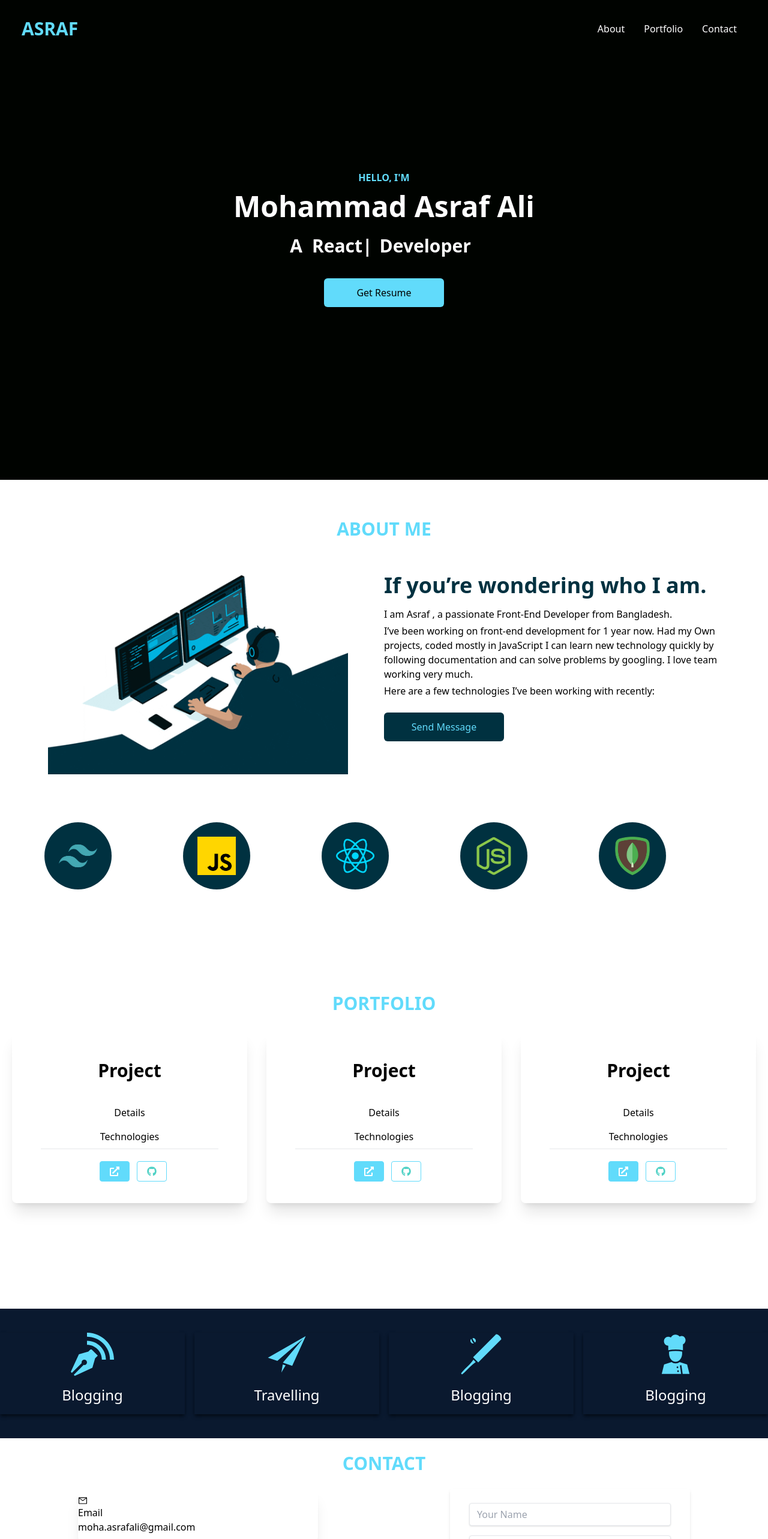
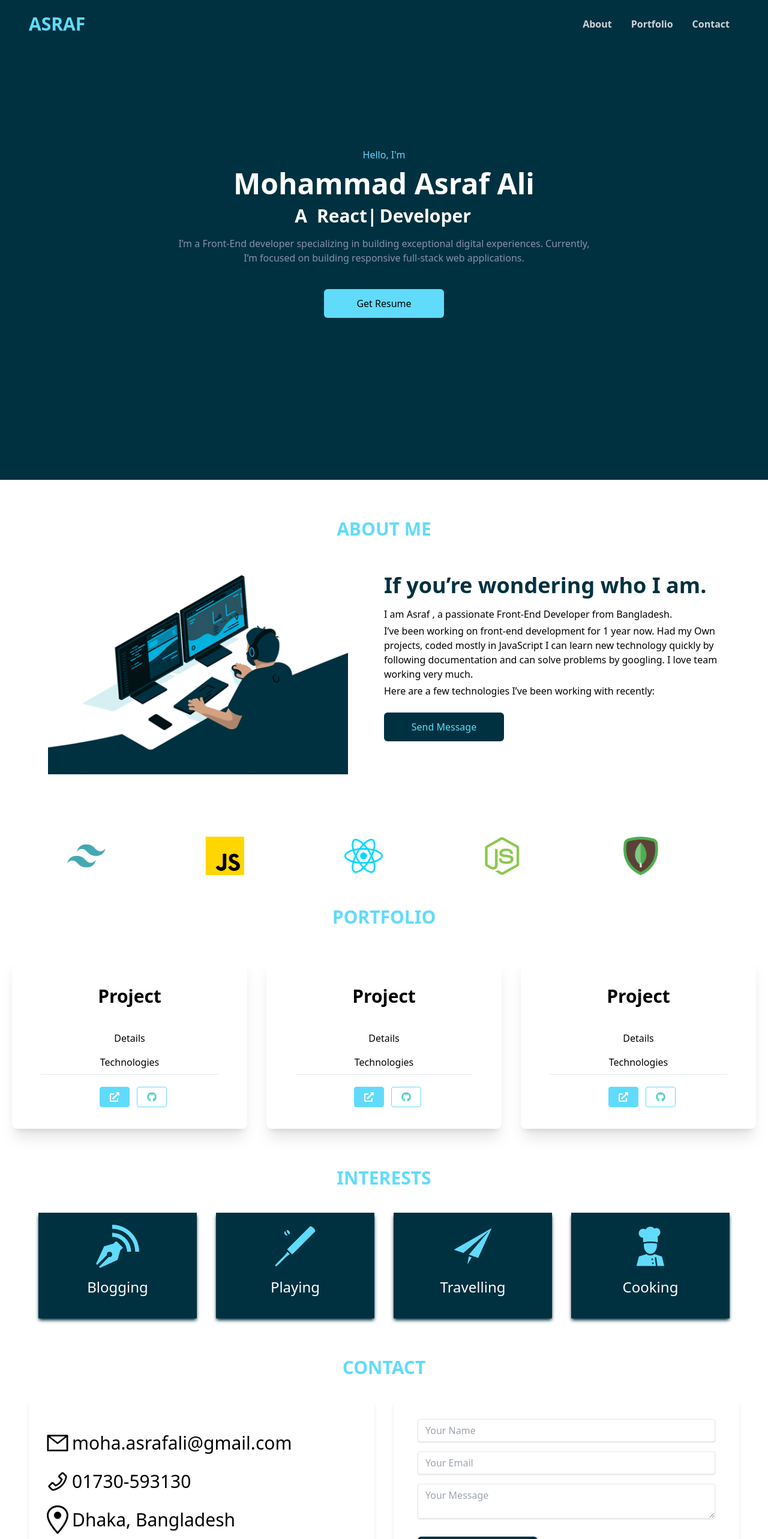
Before and after one commit to asrafaliii/portfolio, a React (Create React App) app: page / in a window 1280 px wide. Shown: the top 2566 px of the page at 60% size. Built offline with nearby package versions, Linux system fonts and the light colour scheme.

Commit message:
update 1.0

```diff
--- a/package.json
+++ b/package.json
@@ -10,6 +10,7 @@
     "react-dom": "^18.2.0",
     "react-icons": "^4.4.0",
     "react-scripts": "5.0.1",
+    "react-scroll": "^1.8.7",
     "react-slick": "^0.29.0",
     "react-typed": "^1.2.0",
     "slick-carousel": "^1.8.1",
--- a/src/components/About.js
+++ b/src/components/About.js
@@ -3,7 +3,7 @@ import Gif from "../assets/giphy.gif";
 
 const About = () => {
   return (
-    <div className="w-full bg-white py-16 px-4 mb-0">
+    <div name="about" className="w-full bg-white py-16 px-4 mb-0">
       <p className="text-[#61dbfb] text-center font-bold md:text-3xl sm:text-4xl ">
         ABOUT ME
       </p>
--- a/src/components/Contact.js
+++ b/src/components/Contact.js
@@ -4,32 +4,28 @@ import { GoLocation } from "react-icons/go";
 
 const Contact = () => {
   return (
-    <div className="w-full bg-white py-6 px-4">
+    <div name="contact" className="px-12 mt-6">
       <p className="text-[#61dbfb] font-bold text-center md:text-3xl sm:text-4xl ">
         CONTACT
       </p>
-      <div className="max-w-[1240px] mx-auto grid md:grid-cols-2 py-6">
-        <div className="text-white w-[400px] mx-auto">
-          <div className="w-full bg-white text-black shadow-xl flex flex-col py-3 rounded-lg">
-            <AiOutlineMail />
-            <h1>Email</h1>
-            <p>moha.asrafali@gmail.com</p>
+      <div className="mt-5">
+        <div className="max-w-[1240px] mx-auto grid md:grid-cols-2 gap-8">
+          <div className="shadow-md w-full flex flex-col gap-y-4 px-6 py-12 my-4 rounded-lg hover:shadow-xl">
+            <div className="flex justify-start items-center">
+              <AiOutlineMail className="text-5xl font-bold px-1" />
+              <p className="text-3xl">moha.asrafali@gmail.com</p>
+            </div>
+            <div className="flex justify-start items-center ">
+              <AiOutlinePhone className="text-5xl font-bold px-1" />
+              <p className="text-3xl">01730-593130</p>
+            </div>
+            <div className="flex justify-start items-center ">
+              <GoLocation className="text-5xl font-bold px-1" />
+              <p className="text-3xl">Dhaka, Bangladesh</p>
+            </div>
           </div>
-          <div className="w-full bg-white text-black shadow-xl flex flex-col p-4 my rounded-lg ">
-            <GoLocation />
-            <h1>Adress</h1>
-            <p>Dhaka, Bangladesh</p>
-          </div>
-          <div className="w-full bg-white text-black shadow-xl flex flex-col p-4 my rounded-lg ">
-            <AiOutlinePhone />
-            <h1>Phone</h1>
-            <p>01730593130</p>
-          </div>
-        </div>
-
-        <div className="flex flex-col justify-center">
-          <div class=" w-[400px] mx-auto ">
-            <form class="bg-white shadow-md rounded px-8 pt-6 pb-8 mb-4">
+          <div className="shadow-md w-full flex flex-col p-4 my-4 rounded-lg hover:shadow-xl">
+            <form className="px-6 py-4">
               <div class="mb-4">
                 <input
                   class="shadow appearance-none border rounded w-full py-2 px-3 text-gray-700 leading-tight focus:outline-none focus:shadow-outline"
@@ -48,12 +44,12 @@ const Contact = () => {
               </div>
               <div class="mb-6">
                 <textarea
-                  class="textarea shadow appearance-none border rounded w-full py-2 px-3 text-gray-700 leading-tight focus:outline-none focus:shadow-outline"
+                  class="textarea shadow appearance-none border rounded w-full h-30 py-2 px-3 text-gray-700 leading-tight focus:outline-none focus:shadow-outline"
                   placeholder="Your Message"
                 />
               </div>
               <div class="flex items-center justify-between">
-                <button className="bg-[#003140] text-[#61dbfb] w-[200px] rounded-md font-medium my-6 mx-auto md:mx-0 py-3">
+                <button className="bg-[#003140] text-[#61dbfb] w-[200px] rounded-md font-medium my- mx-auto md:mx-0 py-3">
                   Send Message
                 </button>
               </div>
@@ -66,3 +62,63 @@ const Contact = () => {
 };
 
 export default Contact;
+
+/*
+
+
+<div className="px-12">
+      <p className="text-[#61dbfb] font-bold text-center md:text-3xl sm:text-4xl ">
+        CONTACT
+      </p>
+      <div className="w-full h-full mx-auto flex flex-col justify-center">
+        <div className=" grid grid-cols-1 sm:grid-cols-2 gap-8 text-center px-4 py-10">
+          <div className="shadow-md bg-red-500 p-5 px-12 ">
+            <div className="flex justify-start items-center hover:scale-110 duration-500">
+              <AiOutlineMail className="text-6xl font-bold px-1 sm:text-4xl" />
+              <p className="text-3xl">moha.asrafali@gmail.com</p>
+            </div>
+            <div className="flex justify-start items-center hover:scale-110 duration-500">
+              <AiOutlinePhone className="text-6xl font-bold px-1" />
+              <p className="text-3xl">01730-593130</p>
+            </div>
+            <div className="flex justify-start items-center hover:scale-110 duration-500">
+              <GoLocation className="text-6xl font-bold px-1" />
+              <p className="text-3xl">Dhaka, Bangladesh</p>
+            </div>
+          </div>
+          <div className="shadow-md p-5 bg-red-500">
+            <form className="px-6 py-4">
+              <div class="mb-4">
+                <input
+                  class="shadow appearance-none border rounded w-full py-2 px-3 text-gray-700 leading-tight focus:outline-none focus:shadow-outline"
+                  id="name"
+                  type="text"
+                  placeholder="Your Name"
+                />
+              </div>
+              <div class="mb-4">
+                <input
+                  class="shadow appearance-none border rounded w-full py-2 px-3 text-gray-700 leading-tight focus:outline-none focus:shadow-outline"
+                  id="email"
+                  type="text"
+                  placeholder="Your Email"
+                />
+              </div>
+              <div class="mb-6">
+                <textarea
+                  class="textarea shadow appearance-none border rounded w-full h-30 py-2 px-3 text-gray-700 leading-tight focus:outline-none focus:shadow-outline"
+                  placeholder="Your Message"
+                />
+              </div>
+              <div class="flex items-center justify-between">
+                <button className="bg-[#003140] text-[#61dbfb] w-[200px] rounded-md font-medium my- mx-auto md:mx-0 py-3">
+                  Send Message
+                </button>
+              </div>
+            </form>
+          </div>
+        </div>
+      </div>
+    </div>
+
+*/
--- a/src/components/Footer.js
+++ b/src/components/Footer.js
@@ -3,7 +3,7 @@ import { FaFacebook, FaLinkedin, FaGithub } from "react-icons/fa";
 
 const Footer = () => {
   return (
-    <footer class="footer footer-center text-center p-5 ">
+    <footer class="footer footer-center text-center p-5 bg-[#003140] ">
       <div className="flex justify-center text-3xl text-white mb-3">
         <a href="https://github.com/asrafaliii" target="_blank">
           <FaGithub size={30} style={{ marginRight: "1rem" }} />
--- a/src/components/Hero.js
+++ b/src/components/Hero.js
@@ -3,7 +3,52 @@ import Typed from "react-typed";
 
 const Hero = () => {
   return (
-    <div className="text-white">
+    <div name="home" className="w-full h-screen bg-[#003140]">
+      <div className="max-w-[1000px] mx-auto px-8 flex flex-col justify-center h-full">
+        <p className="text-[#61dbfb] text-center">Hello, I'm</p>
+        <h1 className="md:text-5xl text-center text-white sm:text-7xl text-5xl font-bold md:py-3">
+          Mohammad Asraf Ali
+        </h1>
+        <div className="flex justify-center items-center">
+          <p className="md:text-3xl text-white  sm:text-4xl text-xl font-bold">
+            A
+          </p>
+          <Typed
+            className="md:text-3xl text-white  sm:text-4xl text-xl font-bold md:pl-4 pl-2"
+            strings={["Front-End", "React", "Web"]}
+            typeSpeed={120}
+            backSpeed={140}
+            loop
+          />
+          <p className="md:text-3xl text-white  sm:text-4xl text-xl px-1 font-bold">
+            Developer
+          </p>
+        </div>
+        <p className="text-[#8892b0] py-4 mx-w[700px] text-center">
+          I’m a Front-End developer specializing in building exceptional digital
+          experiences. Currently, <br /> I’m focused on building responsive
+          full-stack web applications.
+        </p>
+        <div className="text-center">
+          <button className="bg-[#61dbfb] w-[200px] rounded-md font-medium my-6 mx-auto py-3 text-black">
+            <a
+              href="https://drive.google.com/file/d/14g6xqw7fh2h3CnhsXPdfAhoSO6mXKXWS/view?usp=sharing"
+              target="_blank"
+              download
+            >
+              Get Resume
+            </a>
+          </button>
+        </div>
+      </div>
+    </div>
+  );
+};
+
+export default Hero;
+
+/*
+<div className="text-white">
       <div className="max-w-[800px] mt-[-96px] w-full h-screen mx-auto text-center flex flex-col justify-center">
         <p className="text-[#61dbfb] font-bold sm:mt-5">HELLO, I'M</p>
         <h1 className="md:text-5xl sm:text-7xl text-4xl font-bold md:py-3">
@@ -27,7 +72,5 @@ const Hero = () => {
         </button>
       </div>
     </div>
-  );
-};
 
-export default Hero;
+*/
--- a/src/components/Interest.js
+++ b/src/components/Interest.js
@@ -4,24 +4,27 @@ import { GiPaperPlane, GiCricketBat, GiCook } from "react-icons/gi";
 
 const Interest = () => {
   return (
-    <div className=" ">
-      <div className="w-full h-full bg-[#0a192f]  mx-auto  flex flex-col justify-center mt-0">
-        <div className=" grid grid-cols-2 sm:grid-cols-4 gap-4 text-center py-10">
-          <div className="shadow-md shadow-[#040c16] hover:scale-110 duration-500">
+    <div className="px-12 mt-8">
+      <p className="text-[#61dbfb] text-center font-bold md:text-3xl sm:text-4xl ">
+        INTERESTS
+      </p>
+      <div className="w-full h-full  mx-auto  flex flex-col justify-center">
+        <div className=" grid grid-cols-1 sm:grid-cols-4 gap-8 text-center px-4  py-10">
+          <div className="shadow-md bg-[#003140]  shadow-[#003140] p-5">
             <ImBlog className="text-7xl text-[#61dbfb] mx-auto" />
             <p className="my-4 text-white text-2xl">Blogging</p>
           </div>
-          <div className="shadow-md shadow-[#040c16] hover:scale-100 duration-500">
+          <div className="shadow-md bg-[#003140]  shadow-[#003140] p-5">
+            <GiCricketBat className="text-7xl text-[#61dbfb] mx-auto" />
+            <p className="my-4 text-white text-2xl">Playing</p>
+          </div>
+          <div className="shadow-md bg-[#003140]  shadow-[#003140] p-5">
             <GiPaperPlane className="text-7xl text-[#61dbfb] mx-auto" />
             <p className="my-4 text-white text-2xl">Travelling</p>
           </div>
-          <div className="shadow-md shadow-[#040c16] hover:scale-110 duration-500">
-            <GiCricketBat className="text-7xl text-[#61dbfb] mx-auto" />
-            <p className="my-4 text-white text-2xl">Blogging</p>
-          </div>
-          <div className="shadow-md shadow-[#040c16] hover:scale-110 duration-500">
+          <div className="shadow-md bg-[#003140]  shadow-[#003140] p-5">
             <GiCook className="text-7xl text-[#61dbfb] mx-auto" />
-            <p className="my-4 text-white text-2xl">Blogging</p>
+            <p className="my-4 text-white text-2xl">Cooking</p>
           </div>
         </div>
       </div>
--- a/src/components/Navbar.js
+++ b/src/components/Navbar.js
@@ -1,39 +1,71 @@
 import React, { useState } from "react";
-import { AiOutlineMenu, AiOutlineClose } from "react-icons/ai";
+import { FaBars, FaTimes } from "react-icons/fa";
+import { Link } from "react-scroll";
 
 const Navbar = () => {
   const [nav, setNav] = useState(false);
+  const handleClick = () => setNav(!nav);
+  return (
+    <div className="fixed w-full mt-0 h-[80px] flex justify-between items-center px-12 bg-[#003140] text-gray-300 z-20">
+      <div>
+        <h1 className="w-full text-3xl font-bold text-[#61dbfb]">ASRAF</h1>
+      </div>
 
-  const handleNav = () => {
-    setNav(!nav);
-  };
-  return (
-    <div className="flex justify-between items-center h-24 max-w-[1240px] mx-auto px-4 text-white">
-      <h1 className="w-full text-3xl font-bold text-[#61dbfb]">ASRAF</h1>
+      {/* menu */}
       <ul className="hidden md:flex">
-        <li className="p-4">About</li>
-        <li className="p-4">Portfolio</li>
-        <li className="p-4">Contact</li>
+        <li>
+          <Link to="about" smooth={true} duration={500}>
+            About
+          </Link>
+        </li>
+        <li>
+          <Link to="portfolio" smooth={true} duration={500}>
+            Portfolio
+          </Link>
+        </li>
+        <li>
+          <Link to="contact" smooth={true} duration={500}>
+            Contact
+          </Link>
+        </li>
       </ul>
-      <div onClick={handleNav} className="block md:hidden">
-        {nav ? <AiOutlineClose size={20} /> : <AiOutlineMenu size={20} />}
+
+      {/* Hamburger */}
+      <div onClick={handleClick} className="md:hidden z-10">
+        {!nav ? <FaBars /> : <FaTimes />}
       </div>
-      <div
+
+      {/* Mobile menu */}
+      <ul
         className={
-          nav
-            ? "fixed left-0 top-0 w-[60%] h-full bg-[#61dbfb] ease-in-out duration-500"
-            : "fixed left-[-100%]"
+          !nav
+            ? "hidden"
+            : "absolute top-0 left-0 w-full h-screen bg-[#0a192f] flex flex-col justify-center items-center"
         }
       >
-        <h1 className="w-full text-3xl font-bold text-[#000300] m-4 mt-8">
-          ASRAF
-        </h1>
-        <ul className="pt-3">
-          <li className="p-4">About</li>
-          <li className="p-4">Portfolio</li>
-          <li className="p-4">Contact</li>
-        </ul>
-      </div>
+        <li className="py-6 text-4xl">
+          <Link onClick={handleClick} to="about" smooth={true} duration={500}>
+            About
+          </Link>
+        </li>
+        <li className="py-6 text-4xl">
+          {" "}
+          <Link
+            onClick={handleClick}
+            to="portfolio"
+            smooth={true}
+            duration={500}
+          >
+            Portfolio
+          </Link>
+        </li>
+        <li className="py-6 text-4xl">
+          {" "}
+          <Link onClick={handleClick} to="contact" smooth={true} duration={500}>
+            Contact
+          </Link>
+        </li>
+      </ul>
     </div>
   );
 };
--- a/src/components/Portfolio.js
+++ b/src/components/Portfolio.js
@@ -4,11 +4,11 @@ import { FaExternalLinkAlt } from "react-icons/fa";
 
 const Portfolio = () => {
   return (
-    <div className="w-full py-[10rem] px-4 bg-white">
+    <div name="portfolio" className="w-full py-4 px-4 bg-white">
       <p className="text-[#61dbfb] text-center py-3 font-bold md:text-3xl sm:text-4xl ">
         PORTFOLIO
       </p>
-      <div className="max-w-[1240px] mx-auto grid md:grid-cols-3 gap-8">
+      <div className="max-w-[1240px] mx-auto grid md:grid-cols-3 gap-8 mt-5">
         <div className="w-full shadow-xl flex flex-col p-4 my-4 rounded-lg hover:scale-105 duration-300">
           <h2 className="text-3xl font-bold text-center py-8">Project</h2>
           <div className="text-center font-medium">
--- a/src/components/Skills.js
+++ b/src/components/Skills.js
@@ -27,47 +27,47 @@ const Skills = () => {
     <div className=" bg-white px-16">
       <Slider {...settings}>
         <div>
-          <div className=" flex items-center justify-center bg-[#003140] w-28 h-28 rounded-full hover:bg-white hover:scale-110 duration-500">
+          <div className=" flex items-center justify-center w-28 h-28 rounded-full  hover:scale-110 duration-500">
             <img className="w-16 mx-auto" src={Html} alt="HTML icon" />
           </div>
         </div>
         <div>
-          <div className=" flex items-center justify-center bg-[#003140] w-28 h-28 rounded-full hover:bg-white hover:scale-110 duration-500">
+          <div className=" flex items-center justify-center w-28 h-28 rounded-full  hover:scale-110 duration-500">
             <img className="w-16 mx-auto" src={Css} alt="HTML icon" />
           </div>
         </div>
         <div>
-          <div className=" flex items-center justify-center bg-[#003140] w-28 h-28 rounded-full hover:bg-white hover:scale-110 duration-500">
+          <div className=" flex items-center justify-center w-28 h-28 rounded-full  hover:scale-110 duration-500">
             <img className="w-16 mx-auto" src={Tailwind} alt="HTML icon" />
           </div>
         </div>
         <div>
-          <div className=" flex items-center justify-center bg-[#003140] w-28 h-28 rounded-full hover:bg-white hover:scale-110 duration-500">
+          <div className=" flex items-center justify-center w-28 h-28 rounded-full  hover:scale-110 duration-500">
             <img className="w-16 mx-auto" src={JavaScript} alt="HTML icon" />
           </div>
         </div>
         <div>
-          <div className=" flex items-center justify-center bg-[#003140] w-28 h-28 rounded-full hover:bg-white hover:scale-110 duration-500">
+          <div className=" flex items-center justify-center  w-28 h-28 rounded-full  hover:scale-110 duration-500">
             <img className="w-16 mx-auto" src={Reacts} alt="HTML icon" />
           </div>
         </div>
         <div>
-          <div className=" flex items-center justify-center bg-[#003140] w-28 h-28 rounded-full hover:bg-white hover:scale-110 duration-500">
+          <div className=" flex items-center justify-center  w-28 h-28 rounded-full  hover:scale-110 duration-500">
             <img className="w-16 mx-auto" src={Node} alt="HTML icon" />
           </div>
         </div>
         <div>
-          <div className=" flex items-center justify-center bg-[#003140] w-28 h-28 rounded-full hover:bg-white hover:scale-110 duration-500">
+          <div className=" flex items-center justify-center  w-28 h-28 rounded-full  hover:scale-110 duration-500">
             <img className="w-16 mx-auto" src={Mongo} alt="HTML icon" />
           </div>
         </div>
         <div>
-          <div className=" flex items-center justify-center bg-[#003140] w-28 h-28 rounded-full hover:bg-white hover:scale-110 duration-500">
+          <div className=" flex items-center justify-center w-28 h-28 rounded-full  hover:scale-110 duration-500">
             <img className="w-16 mx-auto" src={Github} alt="HTML icon" />
           </div>
         </div>
         <div>
-          <div className=" flex items-center justify-center bg-[#003140] w-28 h-28 rounded-full hover:bg-white hover:scale-110 duration-500">
+          <div className=" flex items-center justify-center  w-28 h-28 rounded-full  hover:scale-110 duration-500">
             <img className="w-16 mx-auto" src={Firebase} alt="HTML icon" />
           </div>
         </div>
--- a/src/index.css
+++ b/src/index.css
@@ -2,6 +2,10 @@
 @tailwind components;
 @tailwind utilities;
 
-body {
-  background-color: #000300;
+@layer base {
+  li {
+    @apply px-4;
+    @apply cursor-pointer;
+    @apply font-bold;
+  }
 }
```
Also changed, not shown: 1 other file (tests, documents, lock files or other folders).
